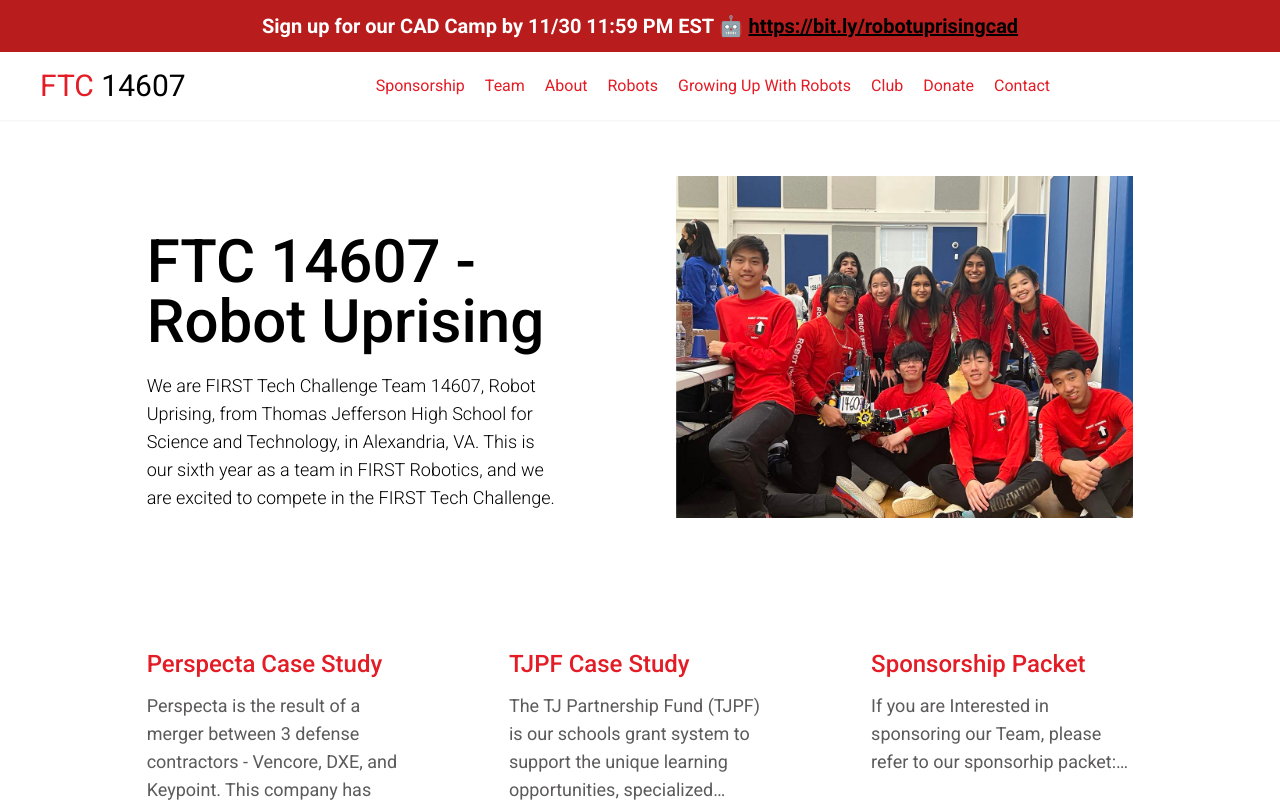
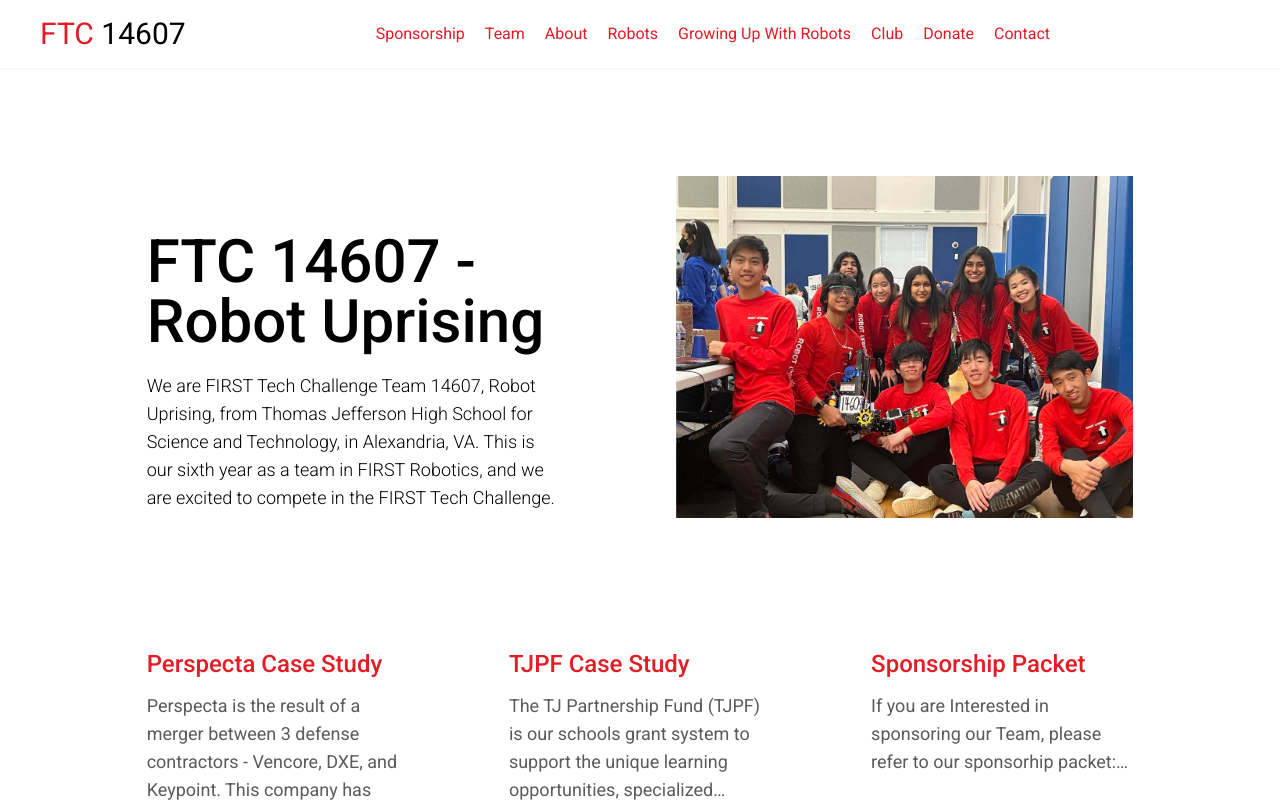
Before and after one commit to UsernameDP/FTC-14607-Website, a React (Vite) app: page / in a window 1280 px wide. Shown: the top 802 px of the page. Built offline with nearby package versions, Linux system fonts and the light colour scheme.

Commit message:
camp banner off

```diff
--- a/src/header/header.jsx
+++ b/src/header/header.jsx
@@ -27,7 +27,7 @@
 
   return (
     <header className="left-0 right-0 top-0 z-10 bg-white fixed shadow-sm w-full">
-      {location.pathname==='/' ? <Banner/> : null}
+      {/* {location.pathname==='/' ? <Banner/> : null} */}
       <section className="px-10 flex flex-row mx-auto max-w-7xl items-center justify-between p-4 text-black">
         <a
           href="/"
```
